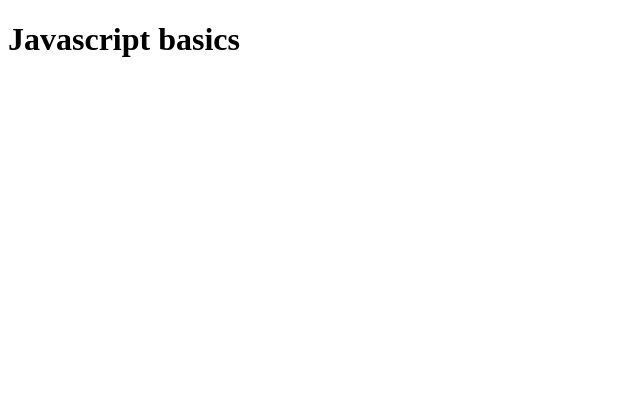
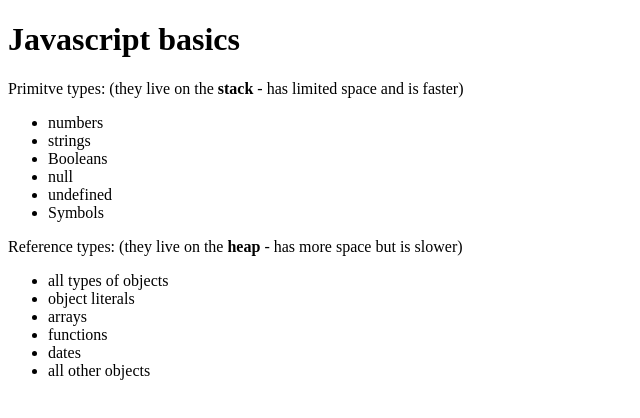
Before and after one commit to goranferbisek/javascript-playground, a plain HTML site: page types-basics/index.html in a window 1280 px wide. Shown: the whole page, without its empty margins (0-640 px from the left). Drawn offline with Linux system fonts and the light colour scheme.

Commit message:
Add difference between primitive types and reference types

```diff
--- a/types-basics/index.html
+++ b/types-basics/index.html
@@ -7,6 +7,28 @@
 </head>
 <body>
     <h1>Javascript basics</h1>
+
+    Primitve types: (they live on the <strong>stack</strong> - has limited space and is faster)
+    <ul>
+        <li>numbers</li>
+        <li>strings</li>
+        <li>Booleans</li>
+        <li>null</li>
+        <li>undefined</li>
+        <li>Symbols</li>
+    </ul>
+
+    Reference types: (they live on the <strong>heap</strong> - has more space but is slower)
+    <ul>
+        <li>all types of objects</li>
+        <li>object literals</li>
+        <li>arrays</li>
+        <li>functions</li>
+        <li>dates</li>
+        <li>all other objects</li>
+    </ul>
+
+
     <script src="main.js"></script>
 </body>
 </html>
```
